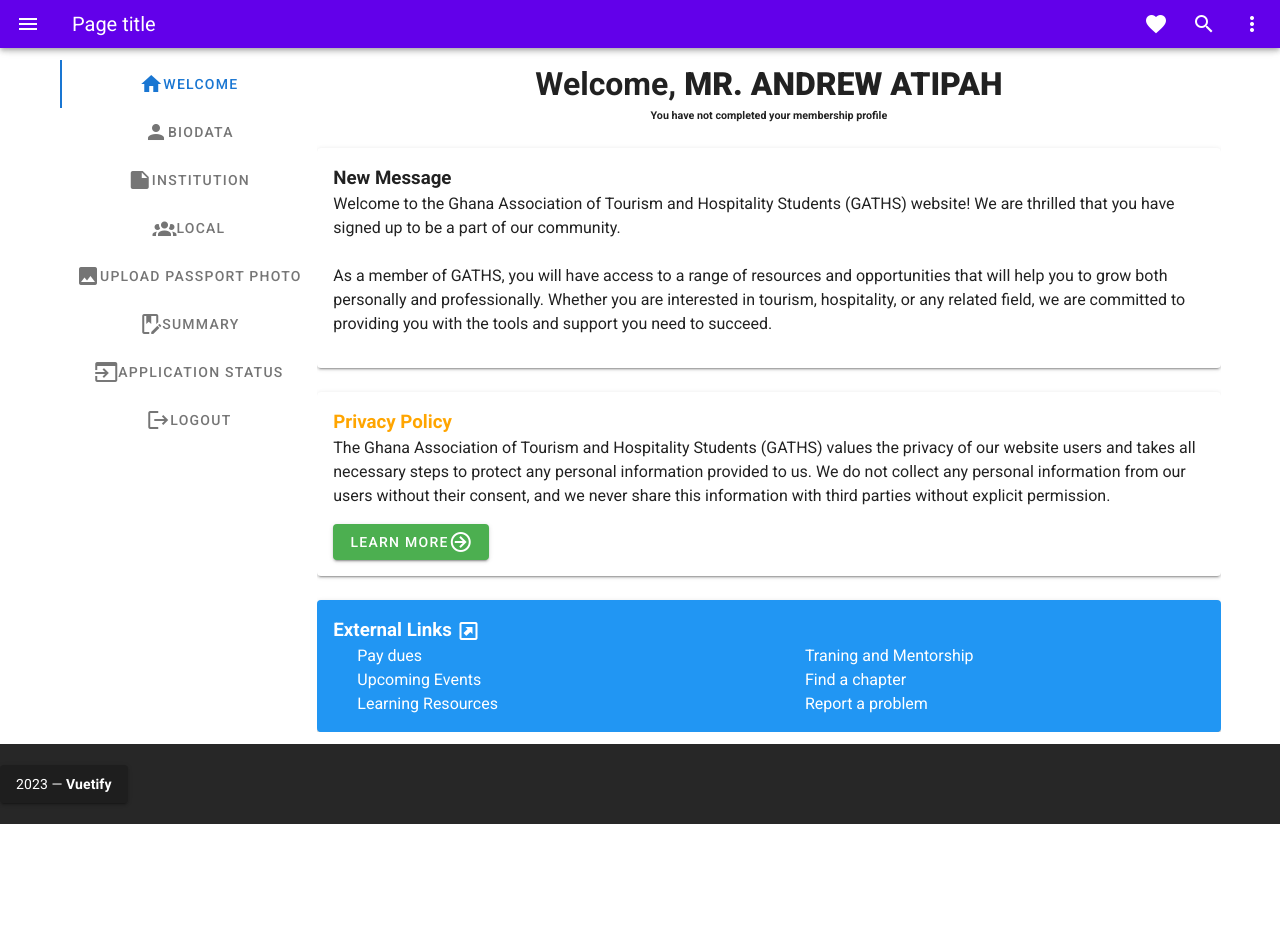
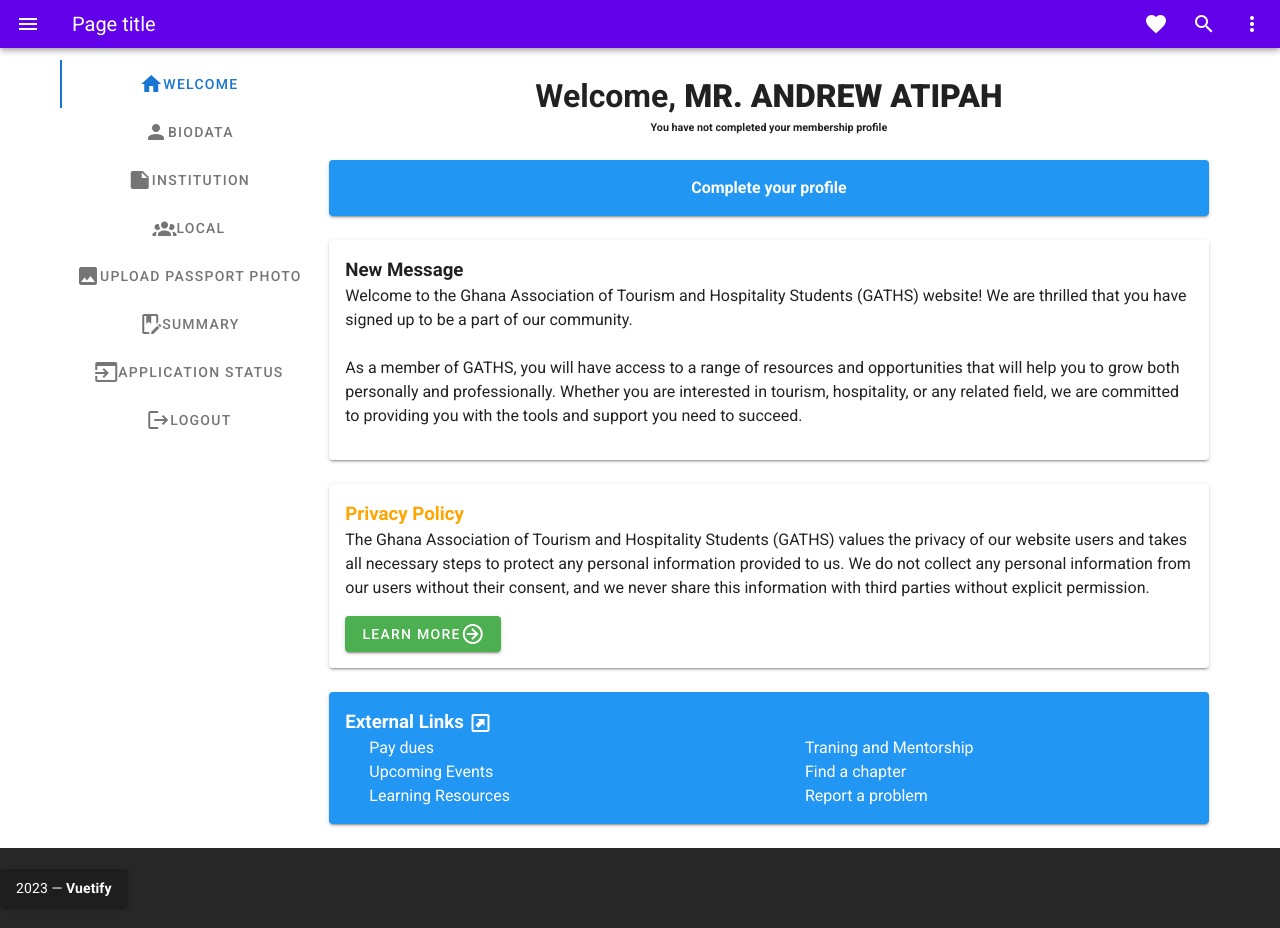
Before and after one commit to Auricdhero/gaths_application_form, a Nuxt app: page /user in a window 1280 px wide. Before the commit the page ends 824 px from the top, so only its background shows below. Built offline with nearby package versions, Linux system fonts and the light colour scheme.

Commit message:
added something to Welcome page

```diff
--- a/components/biodata.vue
+++ b/components/biodata.vue
@@ -1,5 +1,19 @@
 <template>
     <div>
+       <v-container>
+        <v-card style="padding: 1rem;">
+            <h3 class="text-center">Please Note: All fields marked with * are mandatory.</h3>
+            <v-form>
+                <h3>Basic Information</h3>
+                <v-divider></v-divider>
 
+                <br>
+                <v-row>
+                    <v-label>Title</v-label>
+                    <v-select label="Please Select"></v-select>
+                </v-row>
+            </v-form>
+        </v-card>
+       </v-container>
     </div>
 </template>
--- a/components/welcome.vue
+++ b/components/welcome.vue
@@ -1,54 +1,62 @@
 <template>
   <div>
+    <v-container>
       <h1 class="text-center">Welcome, <strong>MR. ANDREW ATIPAH</strong></h1>
-    <h6 class="text-center">You have not completed your membership profile</h6>
+      <h6 class="text-center">
+        You have not completed your membership profile
+      </h6>
       <br />
-
+      <v-card elevation="2" style="padding: 1rem;" color="blue">
+        <h4 class="text-center" style="color: white;">Complete your profile</h4>
+      </v-card><br>
       <v-card elevation="2" style="padding: 1em">
         <h3>New Message</h3>
         <p>
           Welcome to the Ghana Association of Tourism and Hospitality Students
-        (GATHS) website! We are thrilled that you have signed up to be a part of
-        our community.
+          (GATHS) website! We are thrilled that you have signed up to be a part
+          of our community.
 
           <br />
           <br />
           As a member of GATHS, you will have access to a range of resources and
           opportunities that will help you to grow both personally and
           professionally. Whether you are interested in tourism, hospitality, or
-        any related field, we are committed to providing you with the tools and
-        support you need to succeed.
+          any related field, we are committed to providing you with the tools
+          and support you need to succeed.
         </p>
       </v-card>
       <br />
       <v-card style="padding: 1em">
         <h3 style="color: orange">Privacy Policy</h3>
         <p>
-        The Ghana Association of Tourism and Hospitality Students (GATHS) values
-        the privacy of our website users and takes all necessary steps to
-        protect any personal information provided to us. We do not collect any
-        personal information from our users without their consent, and we never
-        share this information with third parties without explicit permission.
+          The Ghana Association of Tourism and Hospitality Students (GATHS)
+          values the privacy of our website users and takes all necessary steps
+          to protect any personal information provided to us. We do not collect
+          any personal information from our users without their consent, and we
+          never share this information with third parties without explicit
+          permission.
         </p>
-      <v-btn
-        color="green"
-        style="color: white;"
-      >Learn More <v-icon>mdi-arrow-right-circle-outline</v-icon></v-btn>
+        <v-btn color="green" style="color: white"
+          >Learn More <v-icon>mdi-arrow-right-circle-outline</v-icon></v-btn
+        >
       </v-card>
 
-    <br>
-    <v-card color="blue" elevation="2" style="padding: 1em; color: white;">
-        <h3>External Links <v-icon color="white">mdi-arrow-top-right-bold-box-outline</v-icon></h3>
+      <br />
+      <v-card color="blue" elevation="2" style="padding: 1em; color: white">
+        <h3>
+          External Links
+          <v-icon color="white">mdi-arrow-top-right-bold-box-outline</v-icon>
+        </h3>
         <v-row>
           <v-col>
-                <ul style="list-style-type: none;">
+            <ul style="list-style-type: none">
               <li>Pay dues</li>
               <li>Upcoming Events</li>
               <li>Learning Resources</li>
             </ul>
           </v-col>
           <v-col>
-                <ul style="list-style-type: none;">
+            <ul style="list-style-type: none">
               <li>Traning and Mentorship</li>
               <li>Find a chapter</li>
               <li>Report a problem</li>
@@ -56,5 +64,6 @@
           </v-col>
         </v-row>
       </v-card>
+    </v-container>
   </div>
 </template>
```
Lines whose indentation alone changed are shown as unchanged.
